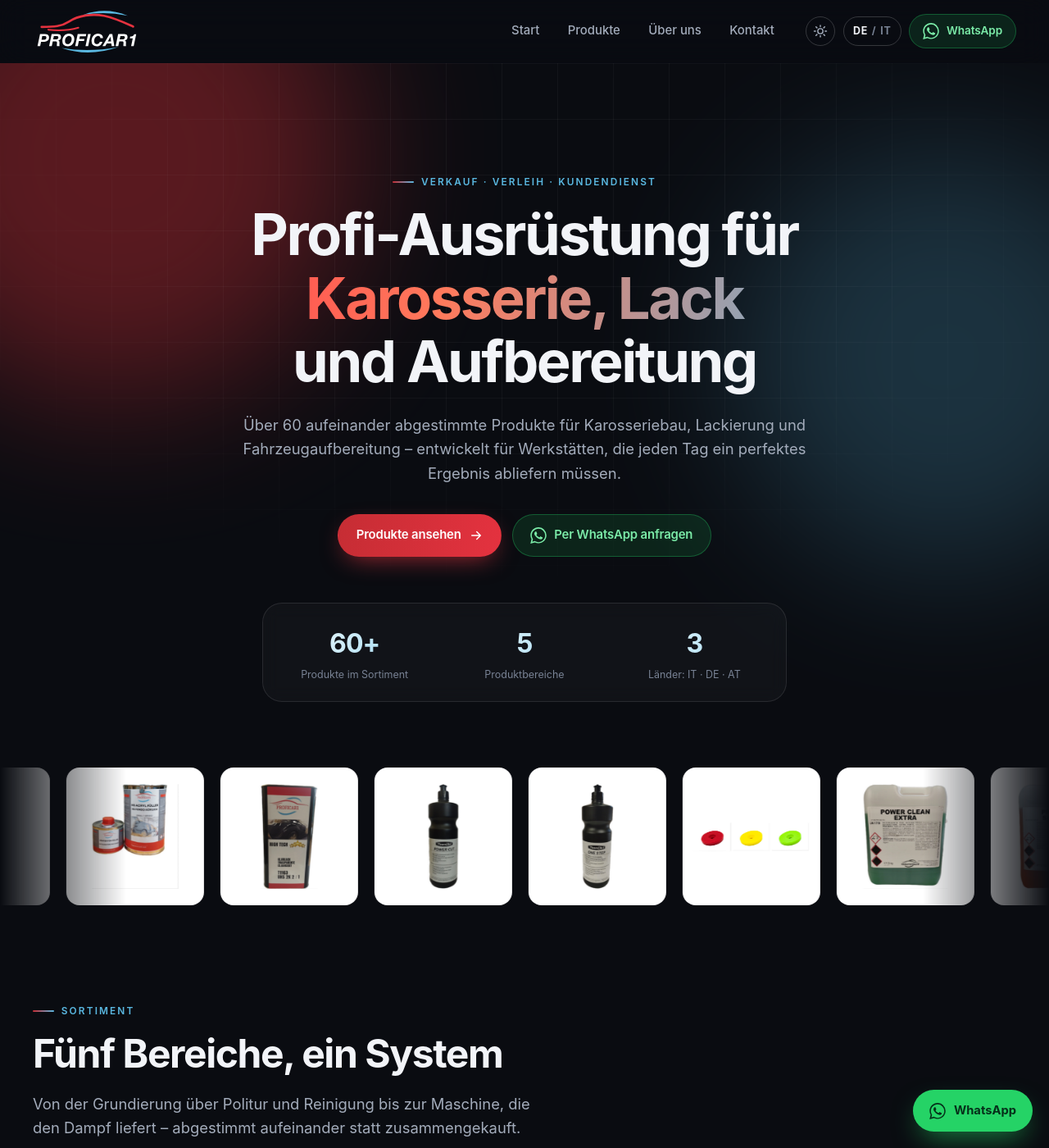
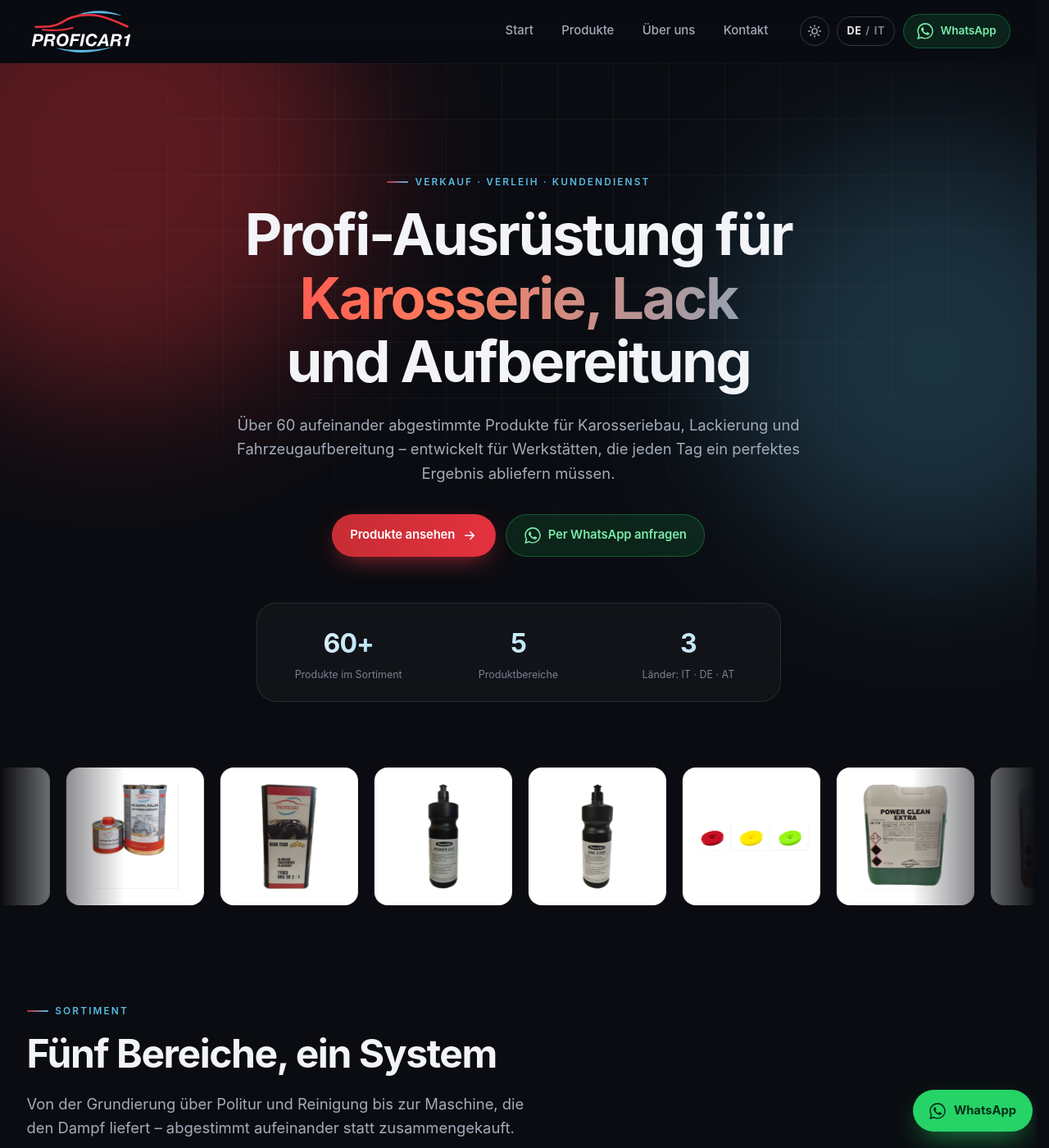
Before and after one commit to proficar1/website, a Jekyll site: the page built from index.html, in a window 1280 px wide and 1400 px high. Shown: the whole window at 82% size. Built offline with Jekyll 4.4.1, drawn with Linux system fonts in a browser that asks for light colours.

Commit message:
Scroll-Sperre am richtigen Element
Die Sperre hing an body, doch Scroll-Container ist hier <html> - im
Browser getestet: die Seite lief bei offenem Dialog von 4000 auf 4540
weiter. Jetzt haengt sie an :root und greift.

Dazu scrollbar-gutter: stable, damit das Layout nicht in dem Moment
springt, in dem die Sperre die Scrollleiste verschwinden laesst.

Co-Authored-By: Claude Opus 5 (1M context) <noreply@anthropic.com>

```diff
--- a/assets/css/main.scss
+++ b/assets/css/main.scss
@@ -120,7 +120,7 @@
 *, *::before, *::after { box-sizing: border-box; }
 * { margin: 0; }
 
-html { scroll-behavior: smooth; scroll-padding-top: 96px; -webkit-text-size-adjust: 100%; }
+html { scroll-behavior: smooth; scroll-padding-top: 96px; -webkit-text-size-adjust: 100%; scrollbar-gutter: stable; }
 
 body {
   font-family: var(--font);
@@ -608,8 +608,10 @@ h1 + p, h2 + p, h1 + .lead, h2 + .lead { margin-top: 1.25rem; }
 }
 @keyframes pop { from { opacity: 0; transform: translateY(14px) scale(.97); } }
 
-/* Solange der Dialog offen ist, soll die Seite dahinter nicht wegrutschen. */
-body.has-modal { overflow: hidden; }
+/* Solange der Dialog offen ist, soll die Seite dahinter nicht wegrutschen.
+   Die Sperre muss am <html>-Element hängen: body ist hier nicht der
+   Scroll-Container, ein overflow:hidden dort bliebe wirkungslos. */
+:root.has-modal { overflow: hidden; }
 
 .modal-inner { display: grid; grid-template-columns: 300px 1fr; max-height: #{"min(90vh, 800px)"}; }
 .modal-media { background: #fff; display: grid; place-items: center; padding: 1.5rem; }
--- a/assets/js/app.js
+++ b/assets/js/app.js
@@ -133,7 +133,7 @@
       } else {
         modal.setAttribute('open', '');
       }
-      body.classList.add('has-modal');
+      root.classList.add('has-modal');
     }
 
     grid.addEventListener('click', function (e) {
@@ -150,7 +150,7 @@
       });
       // Ein Punkt für alle Wege hinaus: Button, Backdrop und Escape.
       modal.addEventListener('close', function () {
-        body.classList.remove('has-modal');
+        root.classList.remove('has-modal');
       });
     }
 
```
